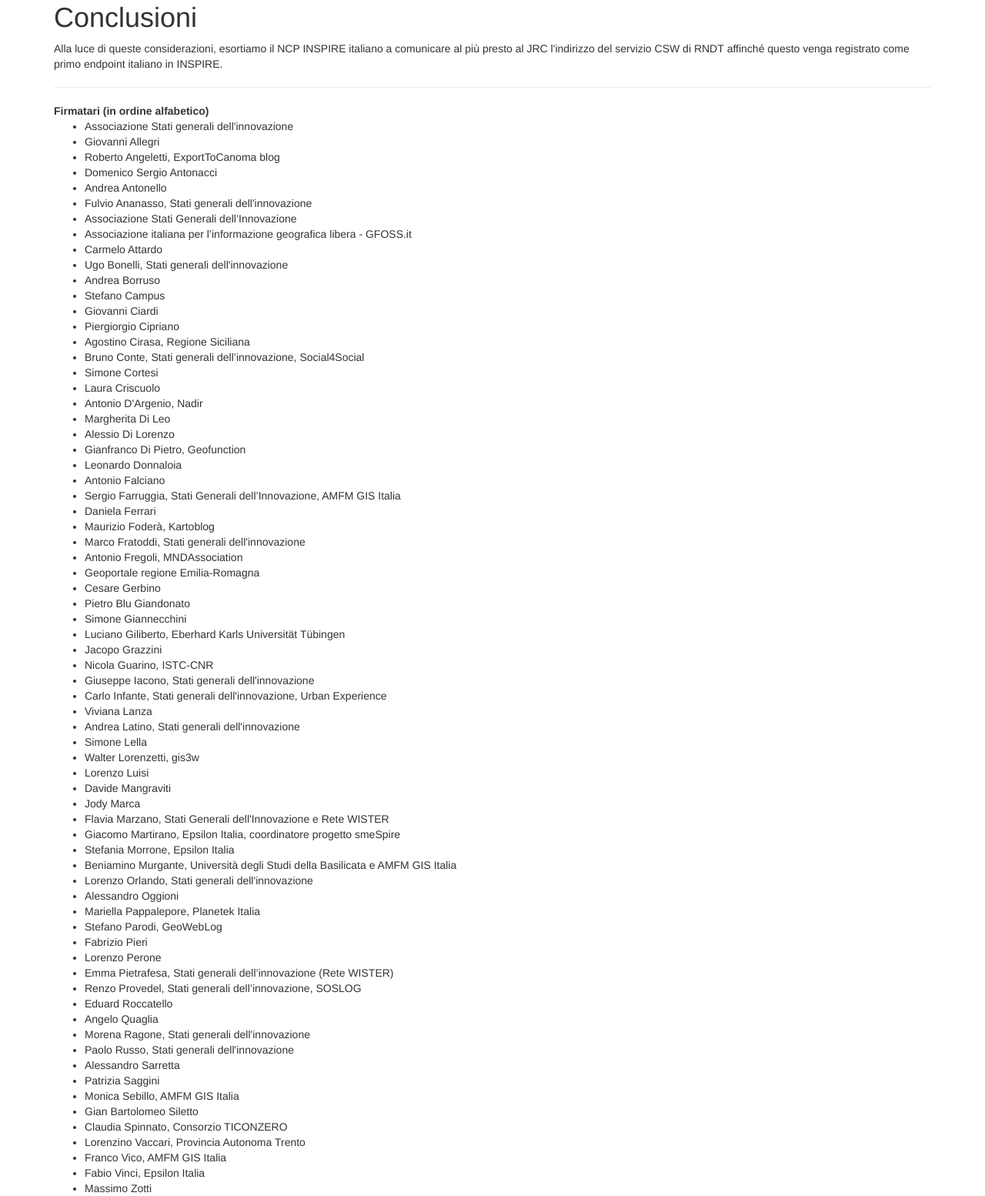
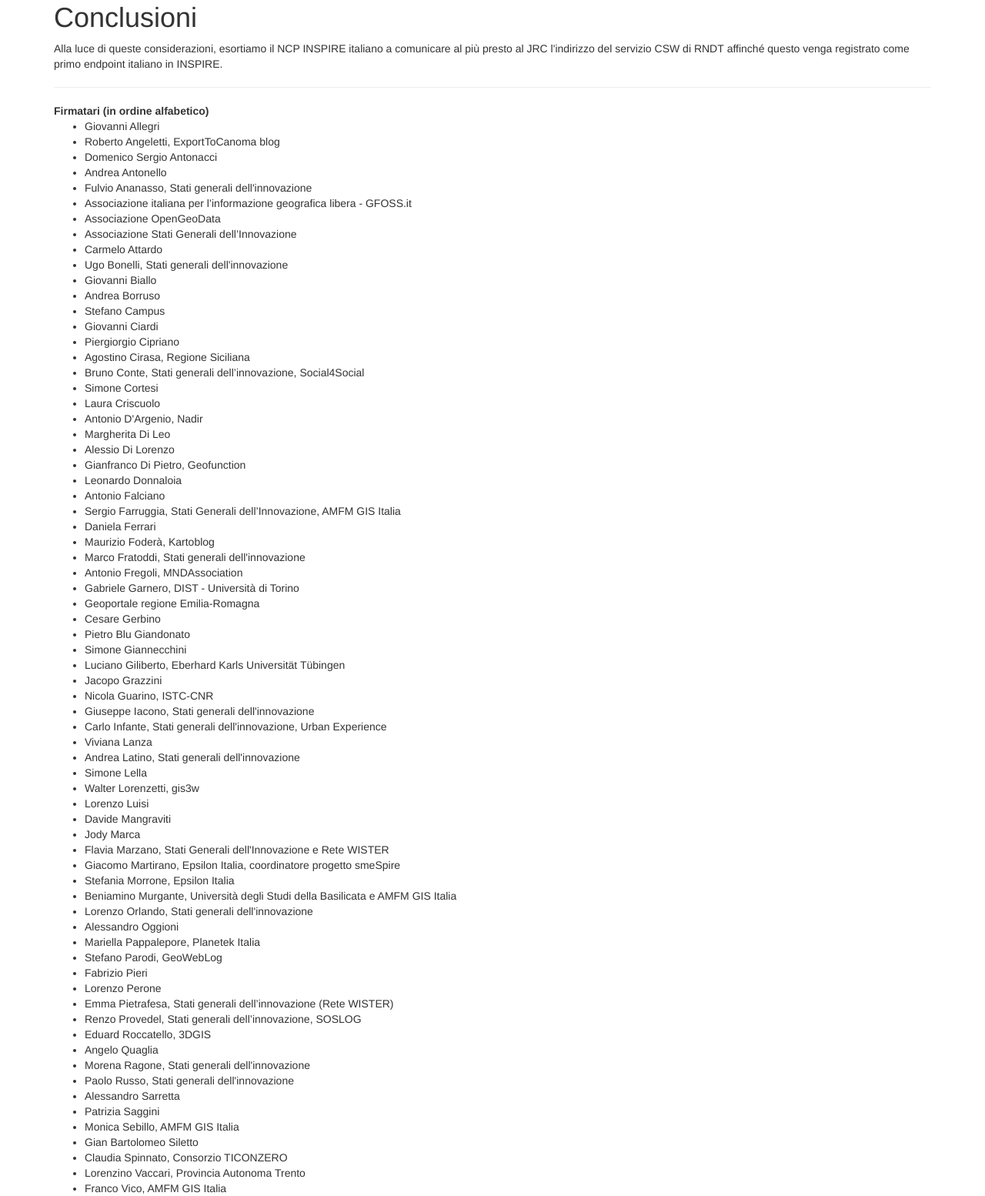
Before and after one commit to aborruso/it4insp, a plain HTML site: page index.html in a window 1280 px wide. Shown: the part 1165-2719 px from the top of the page at 77% size. Drawn offline with nearby package versions, Linux system fonts and the light colour scheme; a script that the page names is missing.

Commit message:
Update index.html

```diff
--- a/index.html
+++ b/index.html
@@ -61,16 +61,17 @@
 
   		<strong>Firmatari (in ordine alfabetico)</strong>
   		<ul>
-	<li>Associazione Stati generali dell'innovazione</li>
   			<li>Giovanni Allegri </li>
   			<li>Roberto Angeletti, ExportToCanoma  blog</li>
   			<li>Domenico Sergio Antonacci</li>
   			<li>Andrea Antonello</li>
   			<li>Fulvio Ananasso, Stati generali dell'innovazione</li>
+  			<li>Associazione italiana per l’informazione geografica libera - GFOSS.it</li>
+  			<li>Associazione OpenGeoData</li>
   			<li>Associazione Stati Generali dell’Innovazione</li>
-	<li>Associazione italiana per l’informazione geografica libera - GFOSS.it</li>
   			<li>Carmelo Attardo</li>
   			<li>Ugo Bonelli, Stati generali dell'innovazione</li>
+  			<li>Giovanni Biallo</li>
   			<li>Andrea Borruso</li>
   			<li>Stefano Campus</li>
   			<li>Giovanni Ciardi</li>
@@ -90,9 +91,10 @@
   			<li>Maurizio Foderà, Kartoblog</li>
   			<li>Marco Fratoddi, Stati generali dell'innovazione</li>
   			<li>Antonio Fregoli, MNDAssociation</li>
+  			<li>Gabriele Garnero, DIST - Università di Torino</li>
   			<li>Geoportale regione Emilia-Romagna</li>
   			<li>Cesare Gerbino</li>
-	<li>Pietro Blu Giandonato </li>
+  			<li>Pietro Blu Giandonato</li>
   			<li>Simone Giannecchini</li>
   			<li>Luciano Giliberto, Eberhard Karls Universität Tübingen</li>
   			<li>Jacopo Grazzini</li>
@@ -118,7 +120,7 @@
   			<li>Lorenzo Perone</li>
   			<li>Emma Pietrafesa, Stati generali dell’innovazione (Rete WISTER)</li>
   			<li>Renzo Provedel, Stati generali dell’innovazione, SOSLOG</li>
-	<li>Eduard Roccatello</li>
+  			<li>Eduard Roccatello, 3DGIS</li>
   			<li>Angelo Quaglia</li>
   			<li>Morena Ragone, Stati generali dell'innovazione</li>
   			<li>Paolo Russo, Stati generali dell'innovazione</li>
```
Lines whose indentation alone changed are shown as unchanged.
